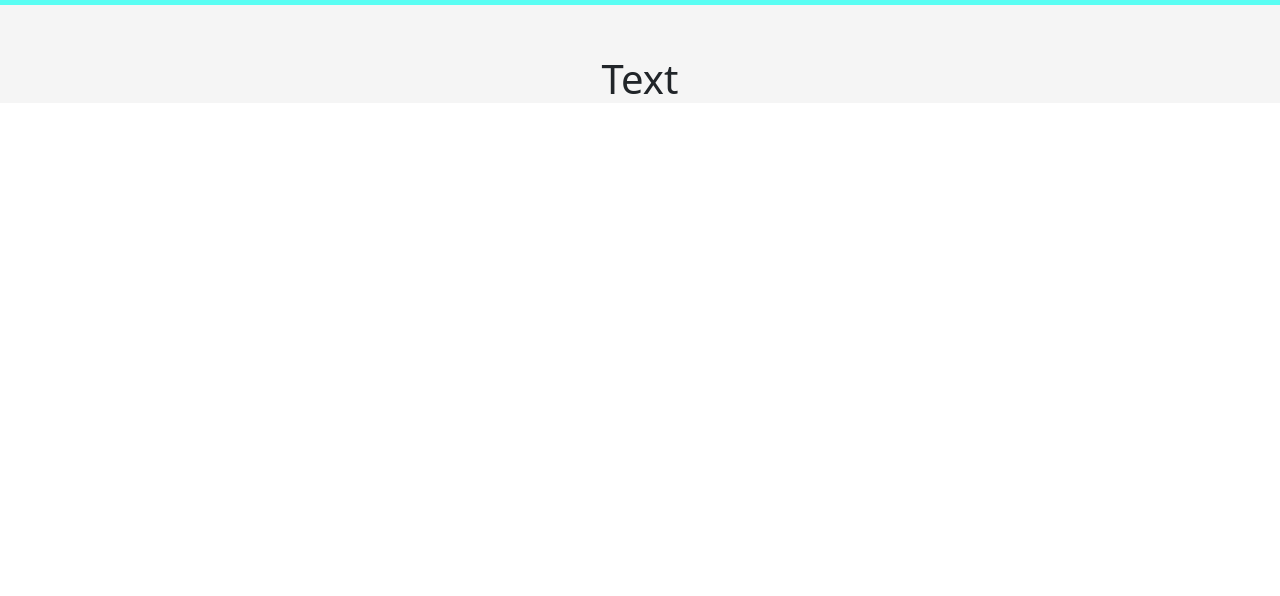
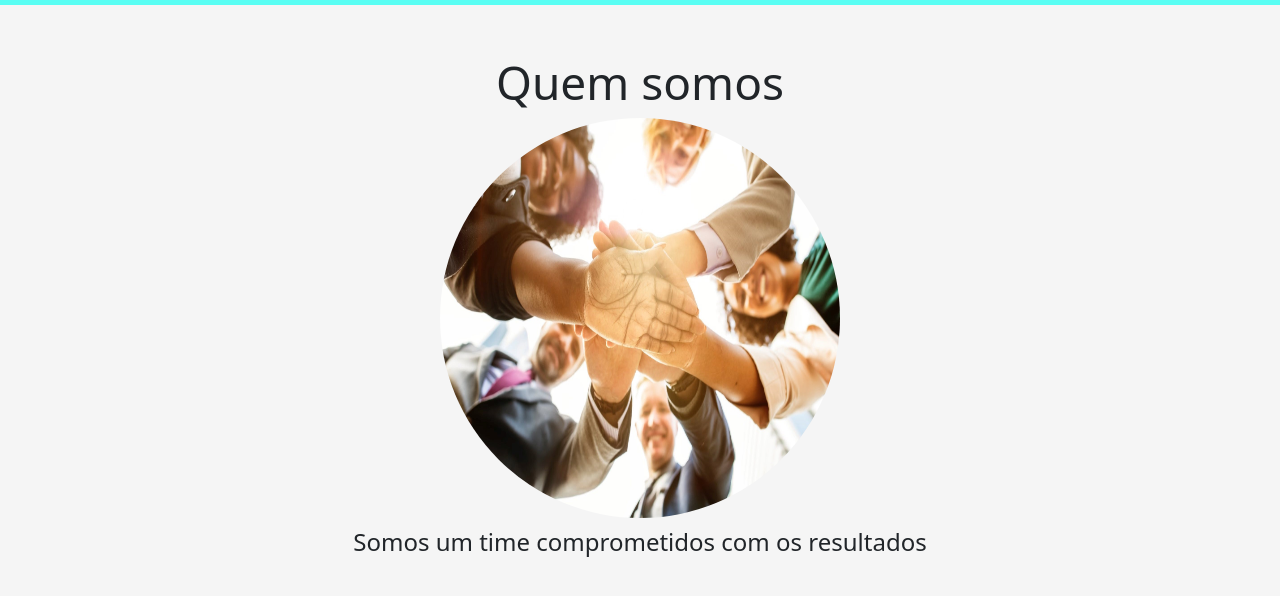
Before and after one commit to martinsgabriel1956/bootstrap_lessons, a plain HTML site: page index.html in a window 1280 px wide. Shown: the part 176-772 px from the top of the page. Drawn offline with Linux system fonts and the light colour scheme.

Commit message:
fourth lesson finished :tada:

```diff
--- a/assets/styles/style.css
+++ b/assets/styles/style.css
@@ -10,6 +10,16 @@
   background: #F5F5F5;
 }
 
+#quemsomos .padding > h3{
+  font-size: 46px;
+}
+
+#quemsomos .padding > h4{
+  margin-top: 10px;
+  font-size: 24px;
+}
+
 .padding {
   padding-top: 50px;
+  padding-bottom: 50px;
 }
--- a/index.html
+++ b/index.html
@@ -16,7 +16,7 @@
     <div class="collapse navbar-collapse" id="navbarSupportedContent">
       <ul class="navbar-nav me-auto mb-2 mb-lg-0">
         <li class="nav-item">
-          <a class="nav-link " href="#">Quem somos</a>
+          <a class="nav-link " href="#quemsomos">Quem somos</a>
         </li>
         </li>
         <li class="nav-item">
@@ -30,7 +30,9 @@
   </nav>
   <section id="quemsomos">
     <div class="container-fluid quem-somos text-center padding">
-      <h1>Text</h1>
+      <h3>Quem somos</h3>
+      <img src="./assets/img/time.jpeg" width="400px" height="400px" class="rounded-circle" alt="">
+      <h4>Somos um time comprometidos com os resultados</h4>
     </div>
   </section>
   <script src="./bootstrap/js/bootstrap.bundle.min.js"></script>
```
